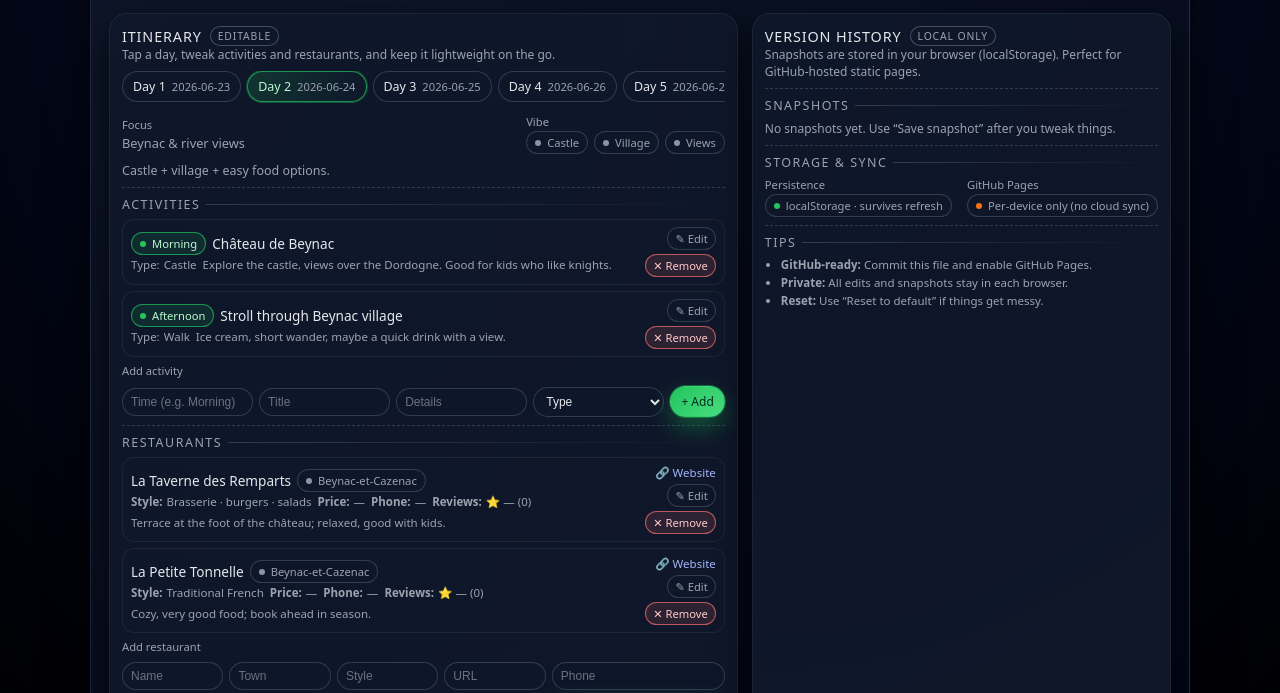
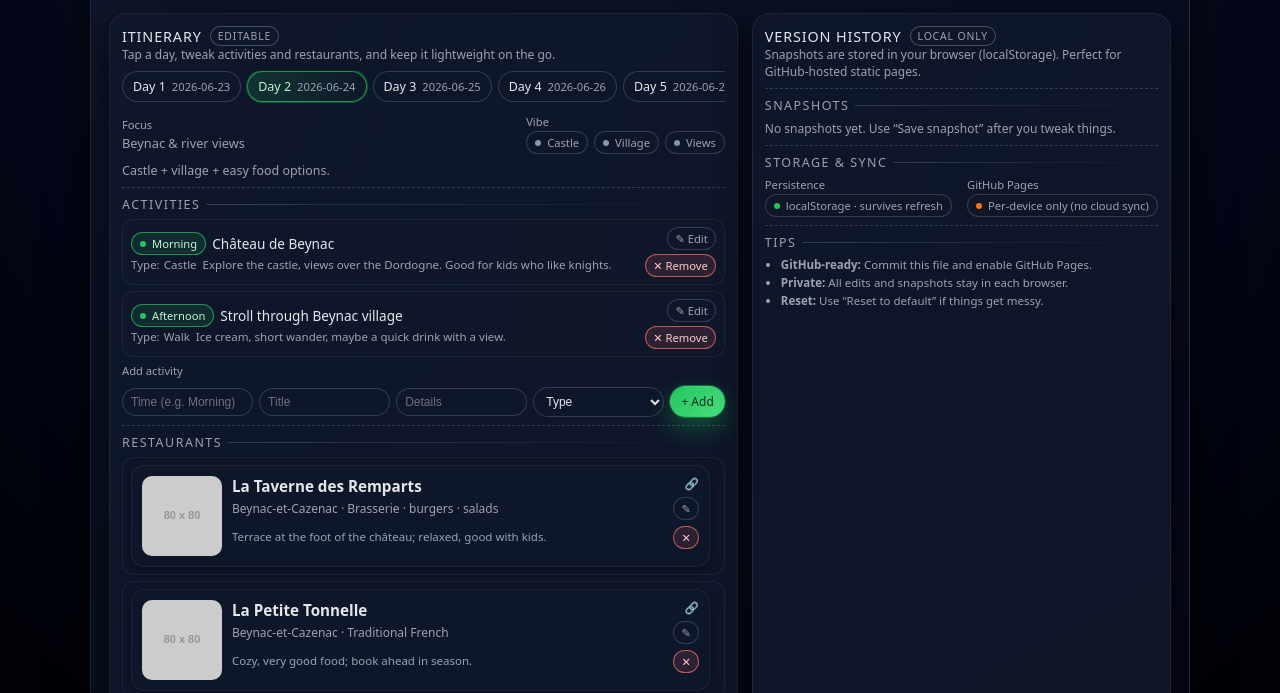
Before and after one commit to pkomni/dordogne-trip-app, a plain HTML site: page index.html in a window 1280 px wide. Shown: the part 101-794 px from the top of the page. Drawn offline with Linux system fonts and the light colour scheme; placeholder pictures from the web are drawn by us.

Commit message:
Update index.html

```diff
--- a/index.html
+++ b/index.html
@@ -626,6 +626,63 @@
       min-height: 70px;
       resize: vertical;
     }
+
+    .restaurant-card {
+  display: grid;
+  grid-template-columns: 80px 1fr auto;
+  gap: 10px;
+  padding: 10px;
+  border-radius: 14px;
+  border: 1px solid rgba(31,41,55,0.9);
+  background: rgba(15,23,42,0.95);
+  box-shadow: 0 4px 12px rgba(0,0,0,0.35);
+}
+
+.restaurant-photo {
+  width: 80px;
+  height: 80px;
+  border-radius: 10px;
+  object-fit: cover;
+  background: #1f2937;
+}
+
+.restaurant-main {
+  display: flex;
+  flex-direction: column;
+  gap: 4px;
+}
+
+.restaurant-title {
+  font-size: 0.95rem;
+  font-weight: 600;
+}
+
+.restaurant-sub {
+  font-size: 0.75rem;
+  color: #9ca3af;
+}
+
+.restaurant-info-row {
+  display: flex;
+  flex-wrap: wrap;
+  gap: 8px;
+  font-size: 0.72rem;
+  color: #cbd5e1;
+}
+
+.restaurant-notes {
+  font-size: 0.72rem;
+  color: #94a3b8;
+  margin-top: 4px;
+}
+
+.restaurant-actions {
+  display: flex;
+  flex-direction: column;
+  gap: 6px;
+  align-items: flex-end;
+}
+
   </style>
 </head>
 <body>
@@ -1288,25 +1345,34 @@
              </a>`
           : `<span style="font-size:0.7rem;color:var(--muted);">No link</span>`;
         item.innerHTML = `
-          <div class="item-main">
-            <div class="item-title-row">
-              <div class="item-title">${r.name}</div>
-              <span class="chip"><span class="dot"></span>${r.town || "—"}</span>
-            </div>
-            <div class="item-meta">
-              <span><strong>Style:</strong> ${r.style || "—"}</span>
-              <span><strong>Price:</strong> ${r.price || "—"}</span>
-              <span><strong>Phone:</strong> ${r.phone || "—"}</span>
-              <span><strong>Reviews:</strong> ⭐ ${r.reviewScore || "—"} (${r.reviewCount || 0})</span>
-              <span>${r.notes || ""}</span>
-            </div>
-          </div>
-          <div class="item-actions">
-            ${r.url ? `<a class="link" href="${r.url}" target="_blank">🔗 Website</a>` : ""}
-            <button class="btn-icon" data-edit="${r.id}">✎ Edit</button>
-            <button class="btn-icon danger" data-id="${r.id}" data-kind="restaurant">✕ Remove</button>
-          </div>
-        `;
+  <div class="restaurant-card">
+
+    <img class="restaurant-photo"
+         src="${r.photo || 'https://via.placeholder.com/80'}"
+         alt="${r.name}">
+
+    <div class="restaurant-main">
+      <div class="restaurant-title">${r.name}</div>
+      <div class="restaurant-sub">${r.town || "—"} · ${r.style || "—"}</div>
+
+      <div class="restaurant-info-row">
+        ${r.price ? `<span>💶 ${r.price}</span>` : ""}
+        ${r.phone ? `<span>📞 ${r.phone}</span>` : ""}
+        ${r.reviewScore ? `<span>⭐ ${r.reviewScore} (${r.reviewCount})</span>` : ""}
+      </div>
+
+      ${r.notes ? `<div class="restaurant-notes">${r.notes}</div>` : ""}
+    </div>
+
+    <div class="restaurant-actions">
+      ${r.url ? `<a class="link" href="${r.url}" target="_blank">🔗</a>` : ""}
+      <button class="btn-icon" data-edit="${r.id}">✎</button>
+      <button class="btn-icon danger" data-id="${r.id}" data-kind="restaurant">✕</button>
+    </div>
+
+  </div>
+`;
+
         listEl.appendChild(item);
       });
 
```
